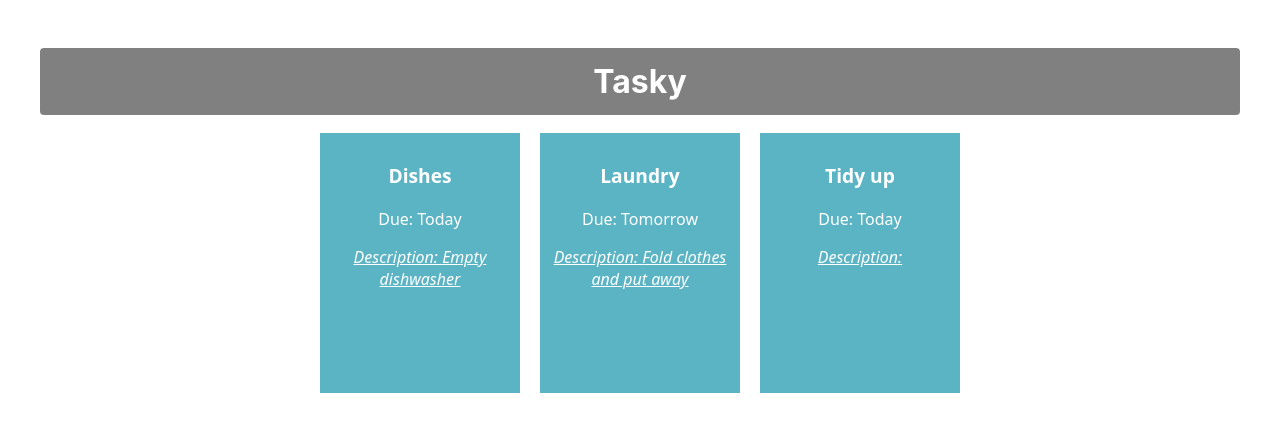
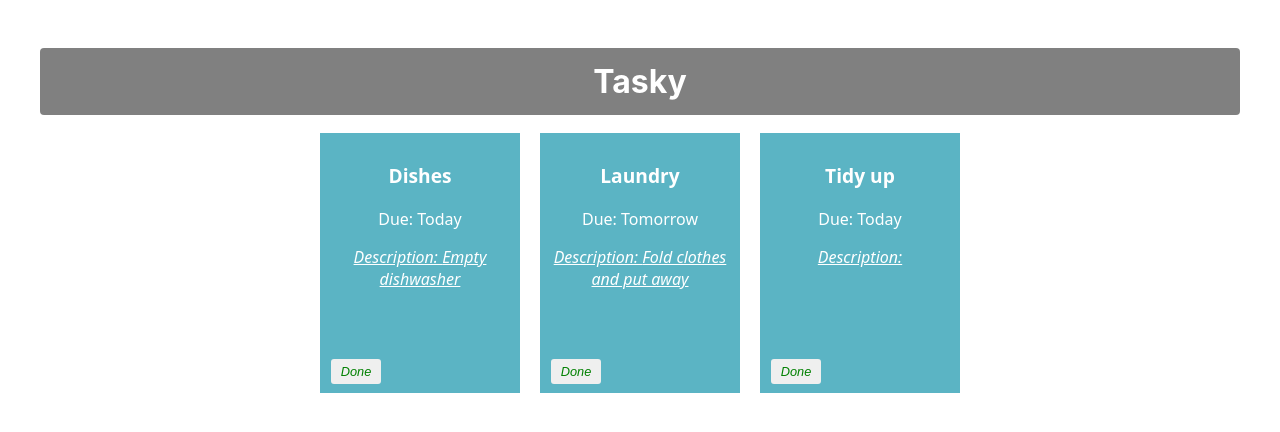
Before and after one commit to ConorCoker/react-basics-labs, a React (Create React App) app in the folder conors_react_app/: page / in a window 1280 px wide. Shown: the top 432 px of the page. Built offline with nearby package versions, Linux system fonts and the light colour scheme.

Commit message:
Mark task as done

```diff
--- a/conors_react_app/src/App.css
+++ b/conors_react_app/src/App.css
@@ -39,3 +39,20 @@
   font-style: italic;
   text-decoration: underline;
 }
+
+button {
+  border: none;
+  border-radius: 3px;
+  font-style: italic;
+  font-size: 0.8em;
+  margin: 4px 6px;
+  width: 50px;
+  height: 25px;
+}
+
+.doneButton {
+  position: absolute;
+  bottom: 5px;
+  left: 5px;
+  color: green;
+}
--- a/conors_react_app/src/App.js
+++ b/conors_react_app/src/App.js
@@ -5,20 +5,28 @@
 function App() {
   const [ taskState, setTaskState ] = useState({
     tasks: [
-      { id: 1, title:"Dishes", description: "Empty dishwasher", deadline: "Today" },
-      { id: 2, title: "Laundry", description: "Fold clothes and put away", deadline: "Tomorrow" },
-      { id: 3, title: "Tidy up", deadline: "Today" }
+      { id: 1, title:"Dishes", description: "Empty dishwasher", deadline: "Today", done: false },
+      { id: 2, title: "Laundry", description: "Fold clothes and put away", deadline: "Tomorrow", done: false },
+      { id: 3, title: "Tidy up", deadline: "Today", done: false }
     ]
   });
+  const doneHandler = (taskIndex) => {
+    const tasks = [...taskState.tasks];
+    tasks[taskIndex].done = !tasks[taskIndex].done;
+    setTaskState({tasks});
+    console.log(`${taskIndex} ${tasks[taskIndex].done}`);
+  }
   return (
     <div className="container">
       <h1>Tasky</h1>
-      {taskState.tasks.map((task) => (
+      {taskState.tasks.map((task, index) => (
     <Task
       title={task.title}
       description={task.description}
       deadline={task.deadline}
-      key= {task.id}
+      key={task.id}
+      done={task.done}
+      markDone={() => doneHandler(index)}
     />
   ))}
     </div>
--- a/conors_react_app/src/components/Task.js
+++ b/conors_react_app/src/components/Task.js
@@ -2,10 +2,11 @@
 
 const Task = (props) => {
     return (
-        <div className='card'>
+        <div className="card" style={{backgroundColor: props.done ? 'lightgrey' : '#5bb4c4'}}>
             <p className='title'>{props.title}</p>
             <p>Due: {props.deadline}</p>
             <p className='description'>Description: {props.description}</p>
+            <button onClick={props.markDone} className='doneButton'>Done</button>
         </div>
     );
 };
```
